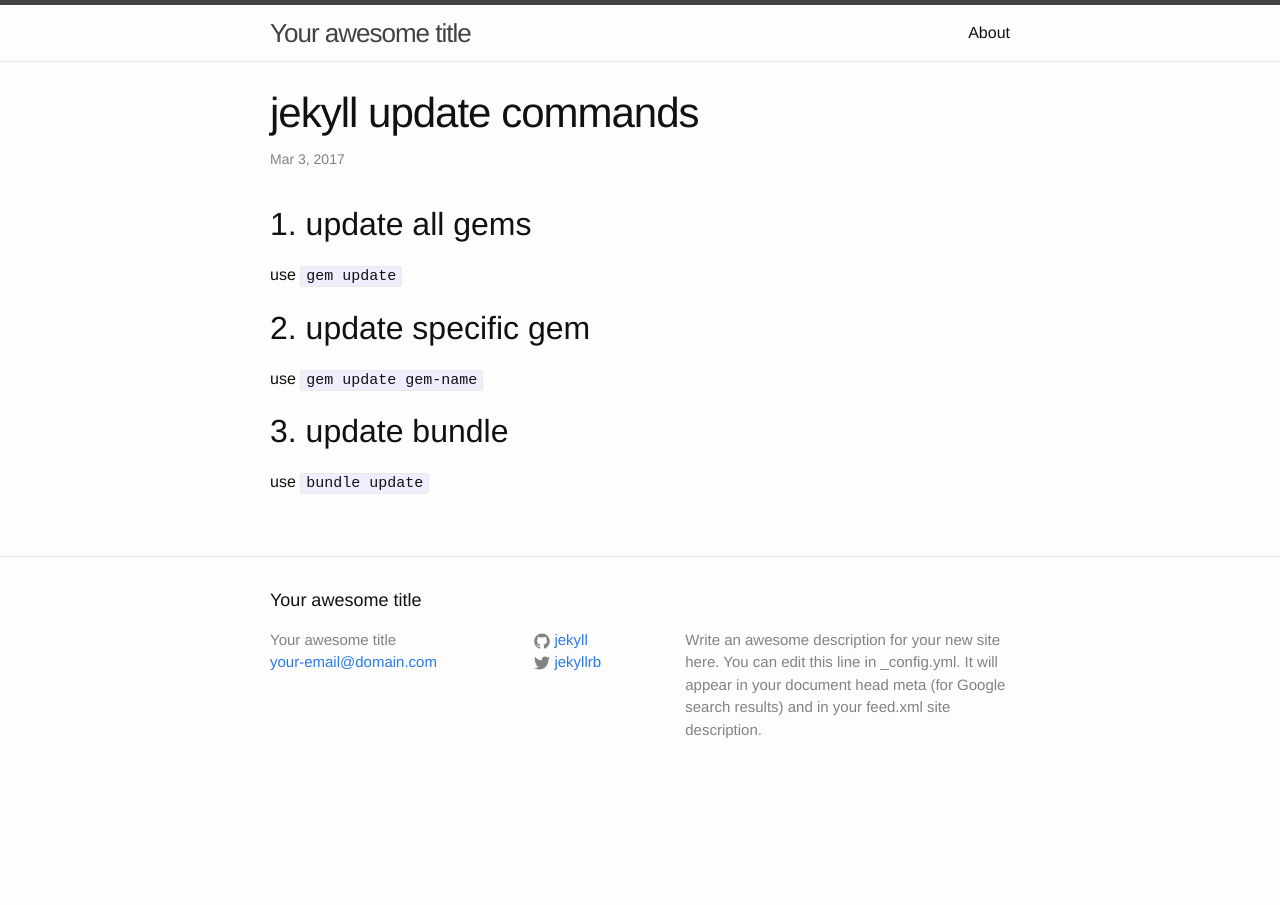
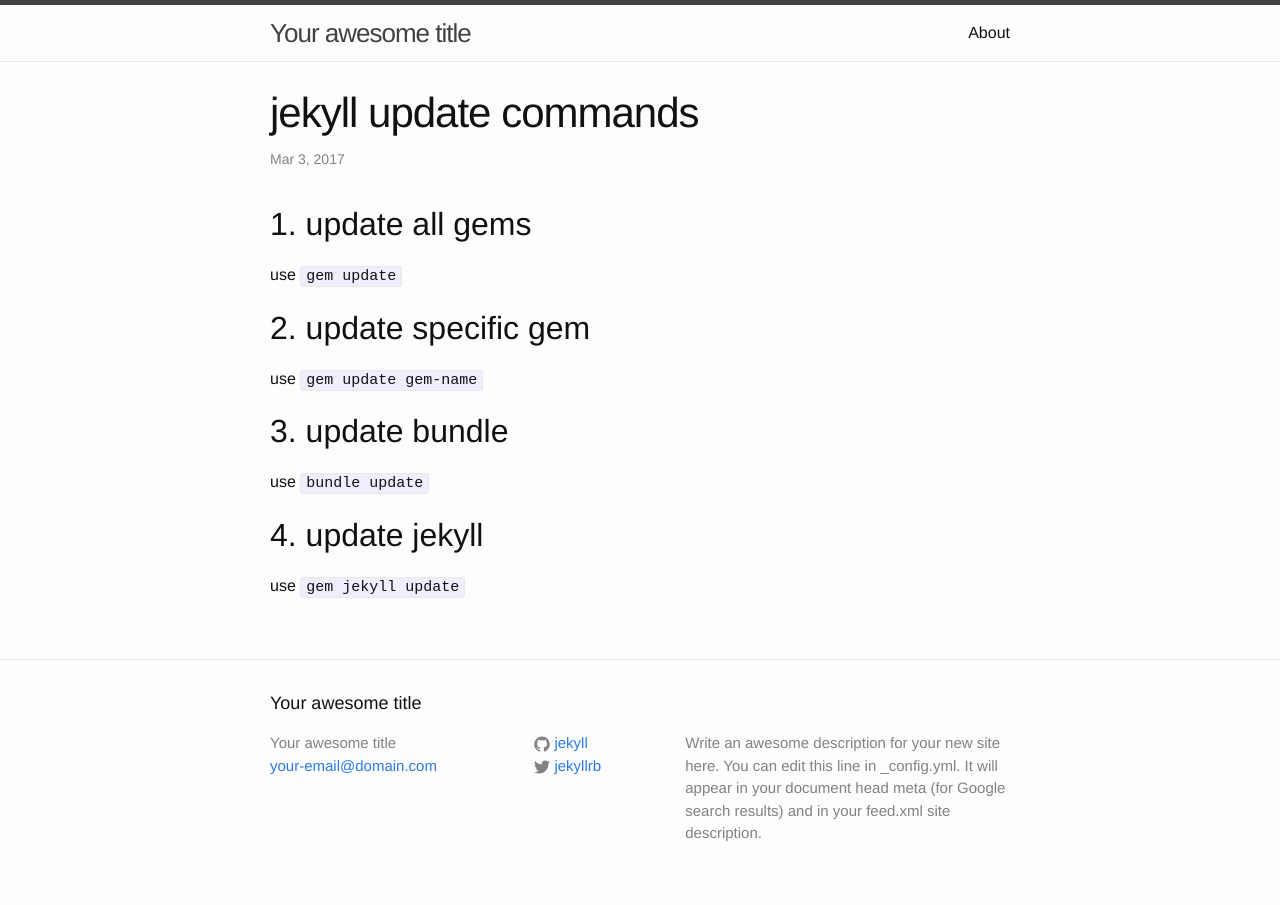
Before and after one commit to thuthuat/note, a Jekyll site: the page built from _posts/2017-03-03-welcome-to-jekyll.markdown, in a window 1280 px wide. Built offline with Jekyll 4.4.1, drawn with Linux system fonts in a browser that asks for light colours.

Commit message:
Update 2017-03-03-welcome-to-jekyll.markdown

```diff
--- a/_posts/2017-03-03-welcome-to-jekyll.markdown
+++ b/_posts/2017-03-03-welcome-to-jekyll.markdown
@@ -2,6 +2,7 @@
 layout: post
 title:  "jekyll update commands"
 date:   2017-03-03 13:47:16 +0700
+permalink: /jekyll-update-command/
 categories: jekyll
 tags: [update, gem]
 ---
@@ -13,3 +14,6 @@ use `gem update gem-name`
 
 ## 3. update bundle
 use `bundle update`
+
+## 4. update jekyll
+use `gem jekyll update`
```
